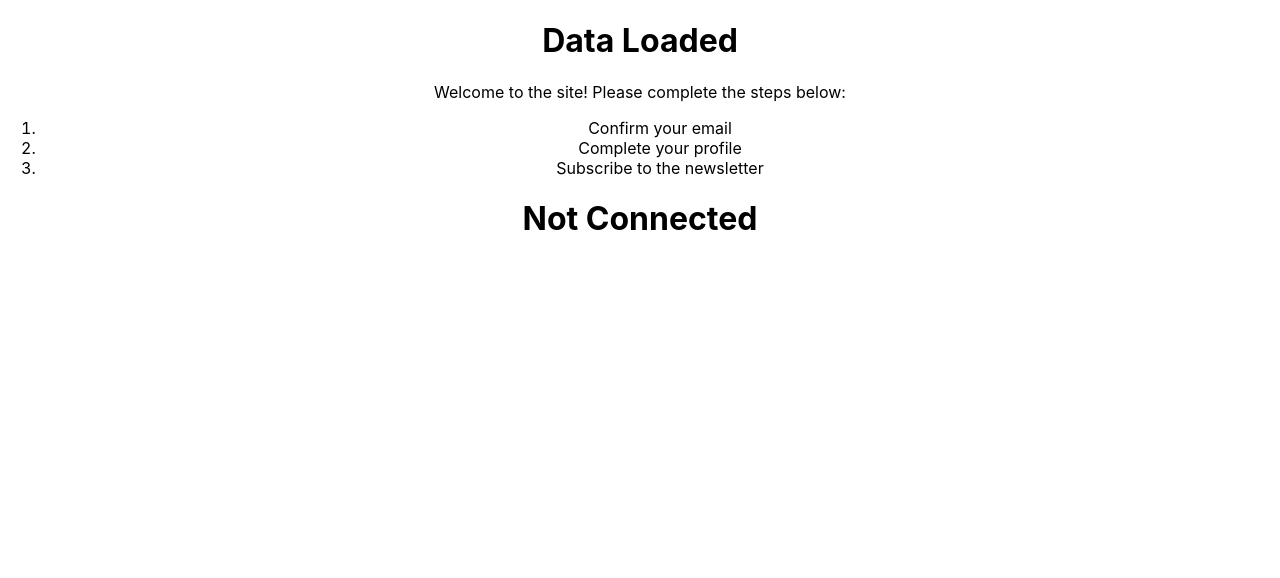
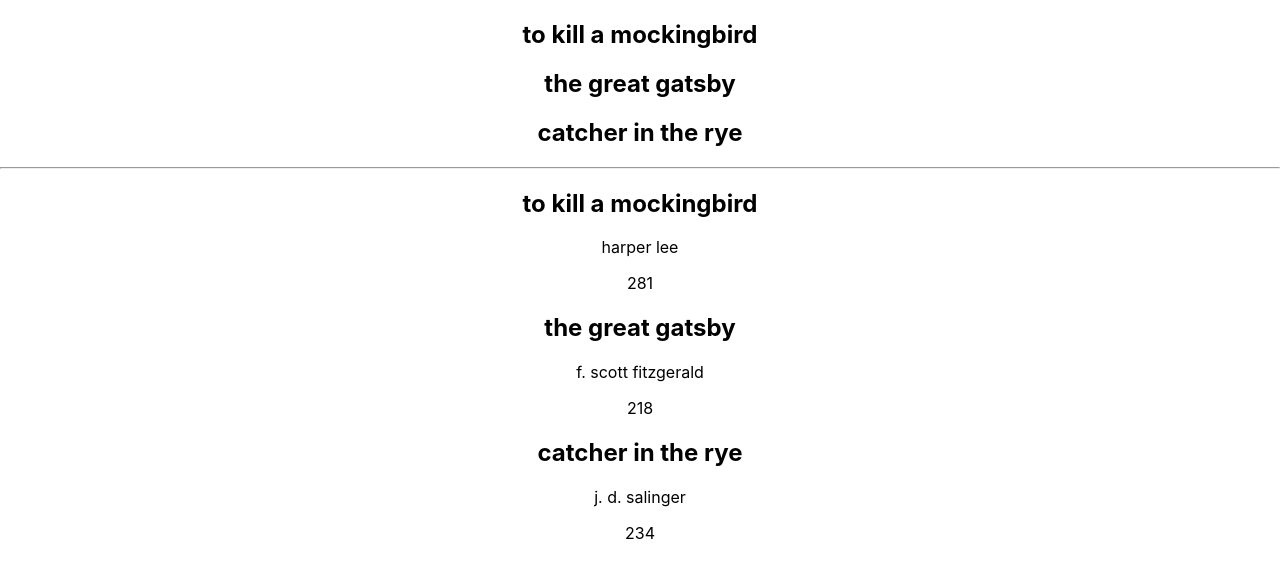
Before and after one commit to 2ndborn/react-mini-pro, a React (Create React App) app in the folder my-app/: page / in a window 1280 px wide. Shown: the top 578 px of the page. Built offline with nearby package versions, Linux system fonts and the light colour scheme.

Commit message:
conditional rendering

```diff
--- a/my-app/src/App.js
+++ b/my-app/src/App.js
@@ -7,12 +7,14 @@
 import EventsClass from './components/EventsClass';
 import ConditionalRenderingFunctional from './components/ConditionalRenderingFunctional';
 import ConditionalRenderingClass from './components/ConditionalRenderingClass';
+import NestingComponets from './components/NestingComponents';
+import MethodsAsPropsParent from './components/MethodsAsPropsParent.';
+import RenderingList from './components/RenderingList';
 
 function App() {
   return (
     <div className="App">
-      <ConditionalRenderingClass />
-      <ConditionalRenderingFunctional connected={false} />
+      <RenderingList />
     </div>
   );
 }
--- /dev/null
+++ b/my-app/src/components/Book.js
@@ -0,0 +1,14 @@
+import React from 'react'
+
+function Book(props) {
+    const book = props.book
+    return (
+        <div key={book.title}>
+            <h2>{book.title}</h2>
+            <p>{book.author}</p>
+            <p>{book.pages}</p>
+        </div>
+    )
+}
+
+export default Book
--- /dev/null
+++ b/my-app/src/components/MethodsAs PropsChild.js
@@ -0,0 +1,29 @@
+import React from 'react'
+
+function MethodsAsPropsChild(props) {
+  return (
+    <div>
+          {
+              props.isLoggedIn ? (
+                  <div>
+                      <p>Welcome to the site! Please complete the steps below:
+                          <ol>
+                              <li>Confirm your email</li>
+                              <li>Complete your profile</li>
+                              <li>Subscribe to the newsletter</li>
+                          </ol>
+                      </p>
+                      <button onClick={props.handleSignOut}>Sign Out</button>
+                  </div>
+              ) : (
+                  <div>
+                      <p>Please sign in</p>
+                      <button onClick={props.handleSignIn}>Sign In</button>
+                  </div>
+              )
+          }
+    </div>
+  )
+}
+
+export default MethodsAsPropsChild
--- /dev/null
+++ b/my-app/src/components/MethodsAsPropsParent..js
@@ -0,0 +1,49 @@
+import React, { Component } from 'react'
+import MethodsAsPropsChild from './MethodsAs PropsChild'
+
+export class MethodsAsPropsParent extends Component {
+
+    constructor(props) {
+        super(props)
+
+        this.state = {
+           isLoggedIn: false,
+        }
+    }
+
+      handleSignIn = () => {
+        this.setState({
+          isLoggedIn: true
+        })
+        console.log(this)
+      }
+
+      handleSignOut = () => {
+        this.setState({
+          isLoggedIn: false
+        })
+        console.log(this)
+      }
+
+      // single method that handles both SignIn and SignOut
+  toggleIsLoggedIn = () => {
+    this.setState((prevState) => ({
+      isLoggedIn: !prevState.isLoggedIn,
+    }));
+  };
+
+
+  render() {
+    return (
+      <div>
+        <MethodsAsPropsChild
+         isLoggedIn={this.state.isLoggedIn}
+         handleSignIn={this.handleSignIn}
+         handleSignOut={this.handleSignOut}
+        />
+      </div>
+    )
+  }
+}
+
+export default MethodsAsPropsParent
--- /dev/null
+++ b/my-app/src/components/NestingComponents.js
@@ -0,0 +1,26 @@
+import React, { Component } from 'react'
+import UserMessage from './UserMessage'
+import UserData from './UserData'
+
+export class NestingComponents extends Component {
+
+    constructor(props) {
+        super(props)
+
+        this.state = {
+           isLoaded: false,
+           isLoggedIn: false,
+        }
+      }
+
+  render() {
+    return (
+      <div>
+        <UserData isLoaded={this.state.isLoaded} />
+        <UserMessage isLoggedIn={this.state.isLoggedIn} />
+      </div>
+    )
+  }
+}
+
+export default NestingComponents
--- /dev/null
+++ b/my-app/src/components/RenderingList.js
@@ -0,0 +1,46 @@
+import React from 'react'
+import Book from './Book'
+
+function RenderingList() {
+    const booklist = [
+        'to kill a mockingbird',
+        'the great gatsby',
+        'catcher in the rye'
+    ]
+
+    const books = [
+        {
+            title: 'to kill a mockingbird',
+            author: 'harper lee',
+            pages: 281
+        },
+        {
+            title: 'the great gatsby',
+            author: 'f. scott fitzgerald',
+            pages: 218
+        },
+        {
+            title: 'catcher in the rye',
+            author: 'j. d. salinger',
+            pages: 234
+        }
+    ]
+
+  return (
+    <div>
+        {booklist.map(book => {
+            return <h2 key={book}>{book}</h2>
+        })}
+        <hr />
+        {
+            books.map(book => {
+                return (
+                    <Book key={book.title} book={book} />
+                )
+            })
+        }
+    </div>
+  )
+}
+
+export default RenderingList
--- /dev/null
+++ b/my-app/src/components/UserData.js
@@ -0,0 +1,11 @@
+import React from 'react'
+
+function UserData(props) {
+    return (
+        <div>
+            <h1>{props.isLoaded ? 'Data Loaded' : 'Loading ...'}</h1>
+        </div>
+    )
+}
+
+export default UserData
--- /dev/null
+++ b/my-app/src/components/UserMessage.js
@@ -0,0 +1,21 @@
+import React from 'react'
+
+function UserMessage(props) {
+  return (
+    <div>
+        {props.isLoggedIn ? (
+            <div>
+                <p>Welcome to the site! Please complete the steps below:
+                    <ol>
+                        <li>Confirm your email</li>
+                        <li>Complete your profile</li>
+                        <li>Subscribe to the newsletter</li>
+                    </ol>
+                </p>
+            </div>
+        ) : (<p>Please sign in</p>)}
+    </div>
+  )
+}
+
+export default UserMessage
```
